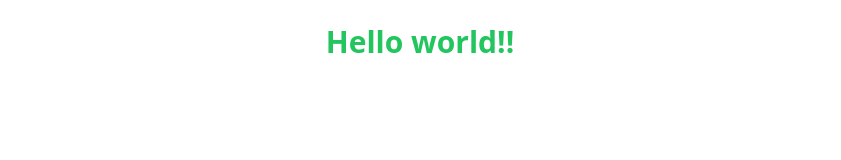
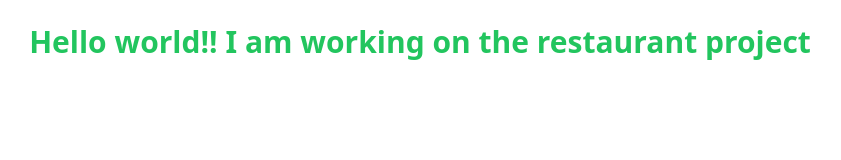
Before and after one commit to Bereket-Eshete/Totot-Restaurant, a website: page index.html in a window 1280 px wide. Shown: the whole page, without its empty margins (220-1061 px from the left). Drawn offline with Linux system fonts and the light colour scheme.

Commit message:
Added text to index.html

```diff
--- a/index.html
+++ b/index.html
@@ -7,7 +7,7 @@
   </head>
   <body>
     <h1 class="text-3xl font-bold text-center text-green-500 my-6">
-      Hello world!!
+      Hello world!! I am working on the restaurant project
     </h1>
   </body>
 </html>
```
